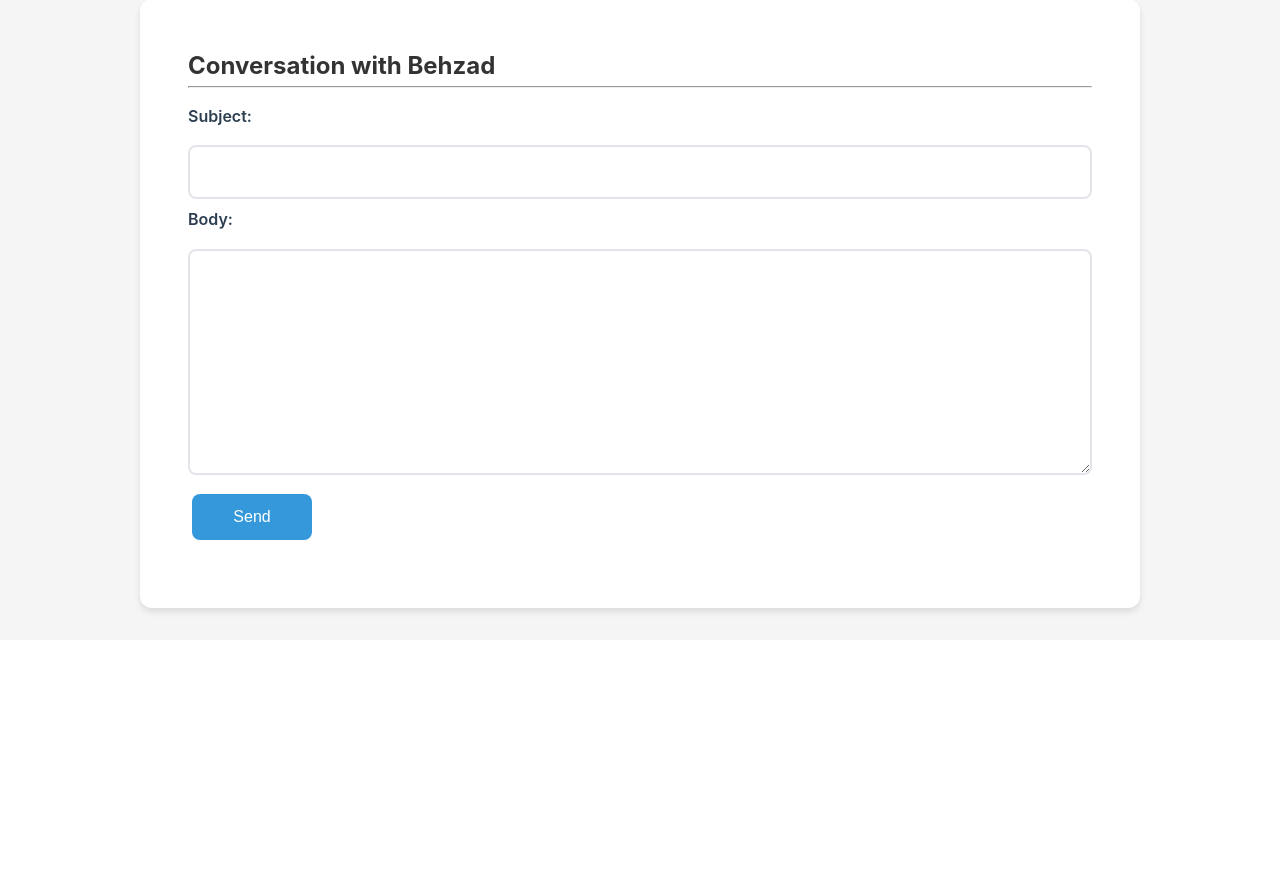
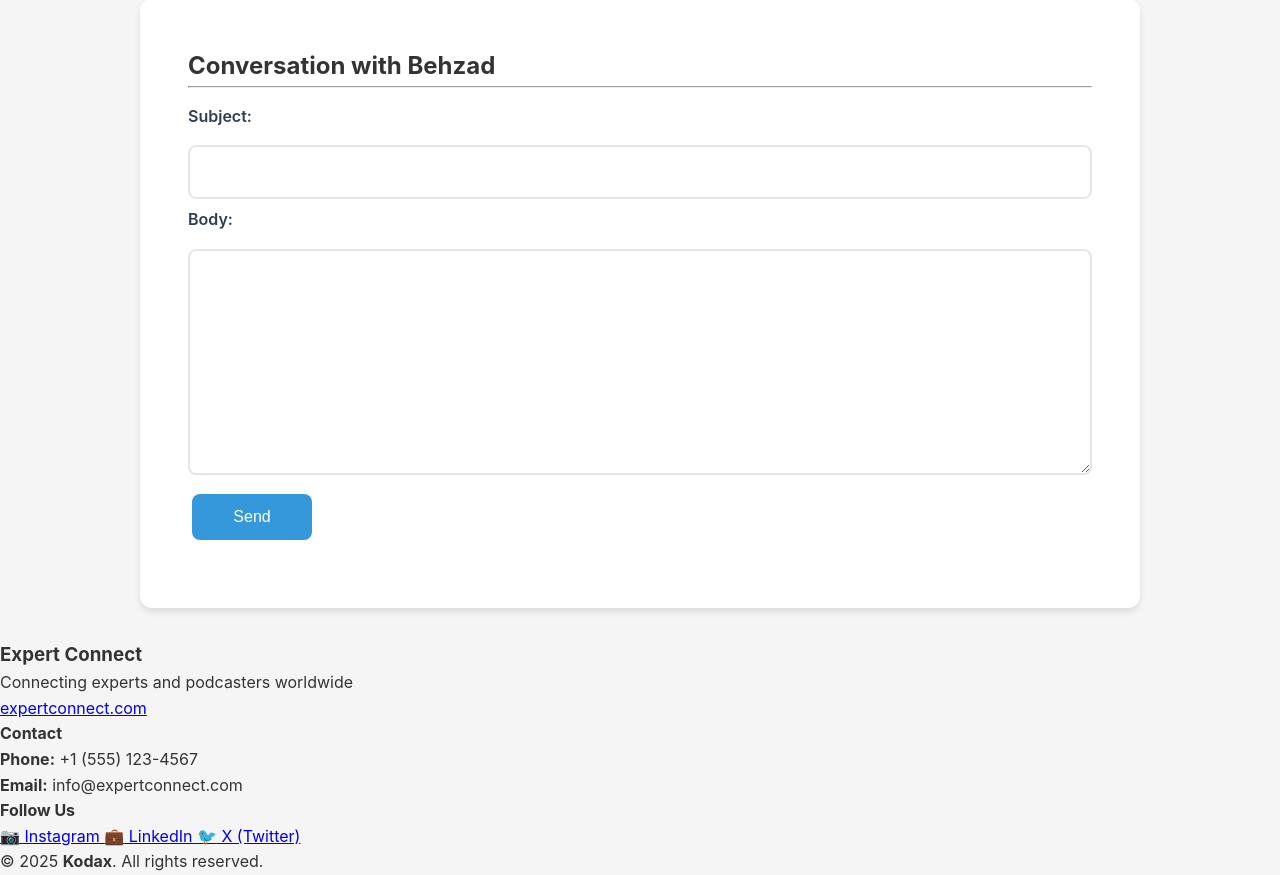
Before and after one commit to behzad17/newexperts, a Django app: page /messages/16/ in a window 1280 px wide. Shown: the part 232-1107 px from the top of the page. Before the commit the page ends 848 px from the top, so only its background shows below. Run offline with Django 5.2, Linux system fonts and the light colour scheme; a user stored in the database is signed in; data comes from the database, SQL or seed files in the repository.

Commit message:
Add comprehensive footer with contact info, social media links, and copyright (Kodax)

```diff
--- a/expert_connect/templates/base.html
+++ b/expert_connect/templates/base.html
@@ -548,6 +548,63 @@
     </header>
     <main>{% block content %} {% endblock %}</main>
 
+    <!-- Footer -->
+    <footer class="footer">
+      <div class="footer-content">
+        <div class="footer-section">
+          <h3>Expert Connect</h3>
+          <p>Connecting experts and podcasters worldwide</p>
+          <div class="footer-links">
+            <a href="https://expertconnect.com" target="_blank" rel="noopener"
+              >expertconnect.com</a
+            >
+          </div>
+        </div>
+
+        <div class="footer-section">
+          <h4>Contact</h4>
+          <div class="contact-info">
+            <p><strong>Phone:</strong> +1 (555) 123-4567</p>
+            <p><strong>Email:</strong> info@expertconnect.com</p>
+          </div>
+        </div>
+
+        <div class="footer-section">
+          <h4>Follow Us</h4>
+          <div class="social-links">
+            <a
+              href="https://instagram.com/expertconnect"
+              target="_blank"
+              rel="noopener"
+              class="social-link instagram"
+            >
+              <span class="social-icon">📷</span> Instagram
+            </a>
+            <a
+              href="https://linkedin.com/company/expertconnect"
+              target="_blank"
+              rel="noopener"
+              class="social-link linkedin"
+            >
+              <span class="social-icon">💼</span> LinkedIn
+            </a>
+            <a
+              href="https://x.com/expertconnect"
+              target="_blank"
+              rel="noopener"
+              class="social-link x"
+            >
+              <span class="social-icon">🐦</span> X (Twitter)
+            </a>
+          </div>
+        </div>
+      </div>
+
+      <div class="footer-bottom">
+        <p>&copy; 2025 <strong>Kodax</strong>. All rights reserved.</p>
+      </div>
+    </footer>
+
     <script>
       function toggleMenu() {
         const hamburger = document.querySelector(".hamburger");
```
